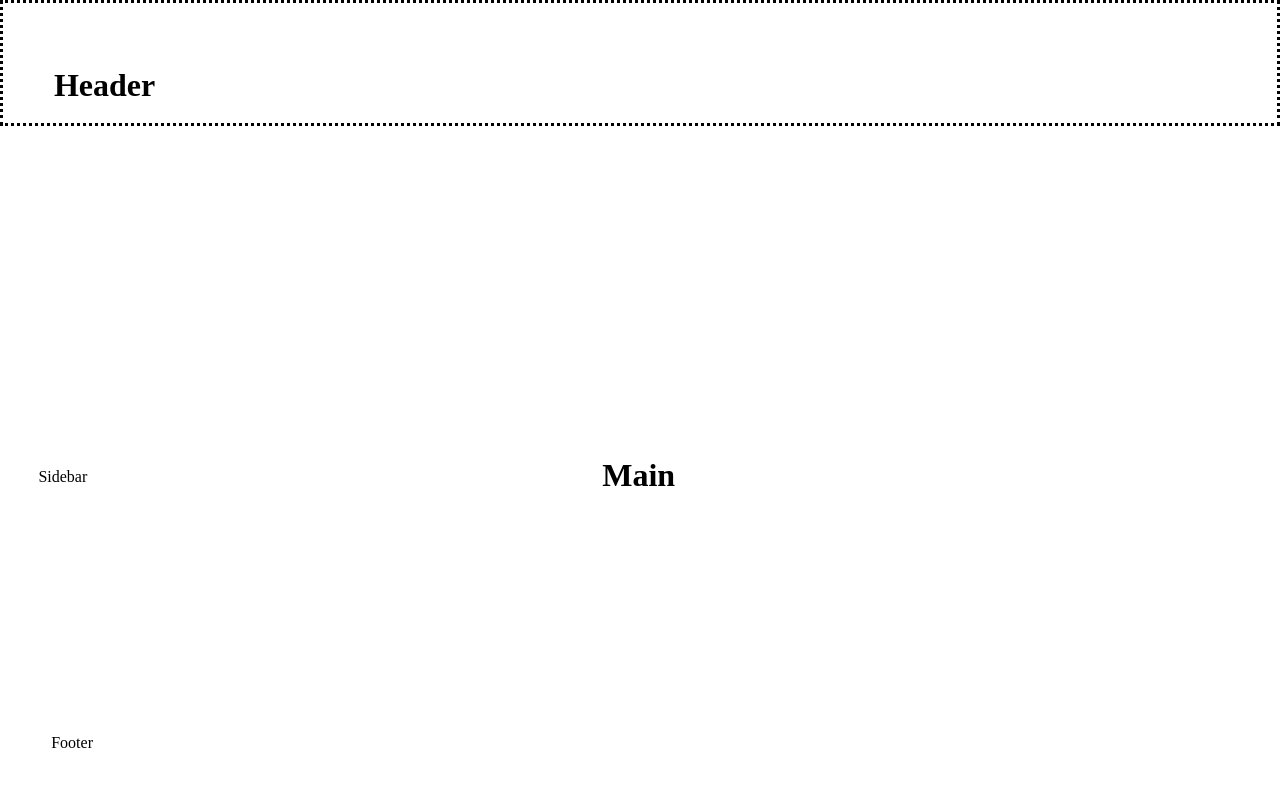
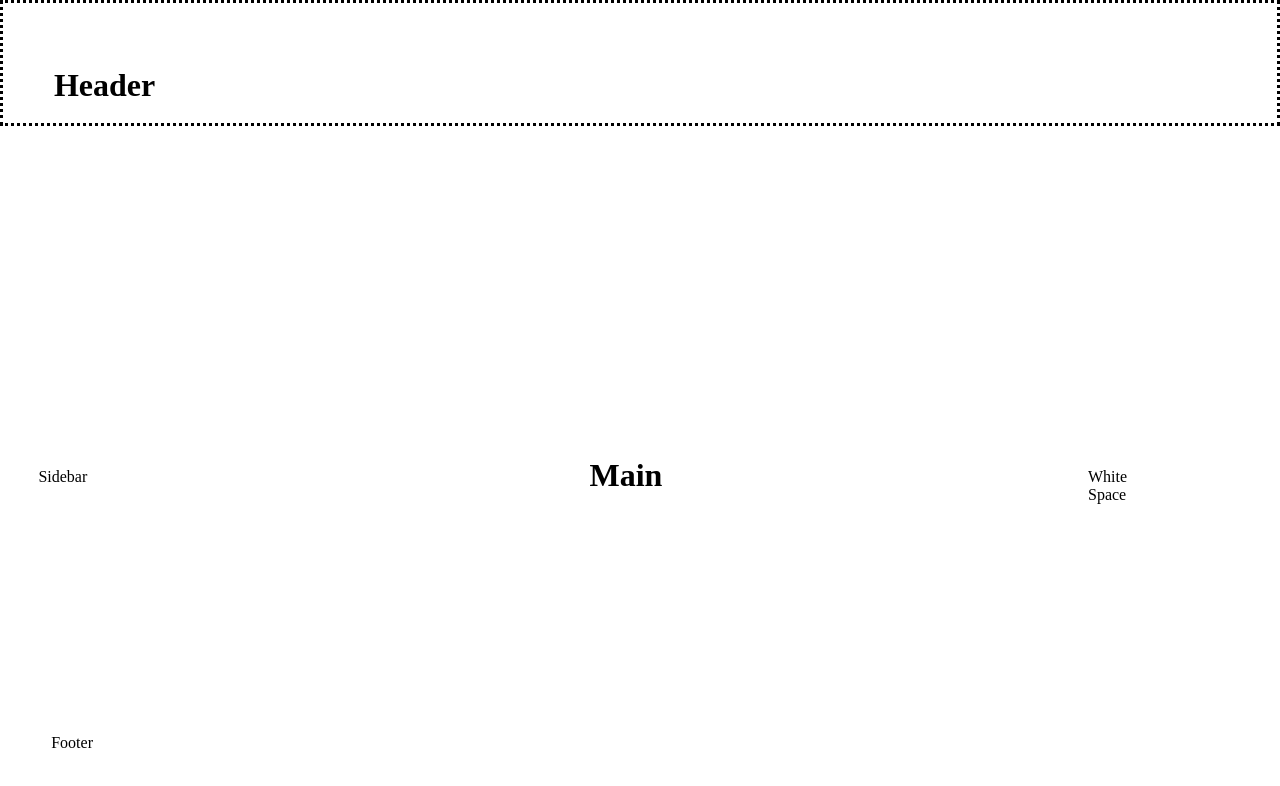
Before and after one commit to SI-Kim/myblog-react, a React (Create React App) app: page / in a window 1280 px wide. Shown: the top 786 px of the page. Built offline with nearby package versions, Linux system fonts and the light colour scheme.

Commit message:
add white space on right side

```diff
--- a/src/App.js
+++ b/src/App.js
@@ -1,6 +1,6 @@
 import React from "react";
 import "./styles/App.css";
-import { Header, Footer, Sidebar, Main } from "./layouts/index";
+import { Header, Footer, Sidebar, Main, WhiteSpace } from "./layouts/index";
 
 function App() {
   return (
@@ -8,6 +8,7 @@ function App() {
       <Header />
       <Sidebar />
       <Main />
+      <WhiteSpace />
       <Footer />
     </div>
   );
--- a/src/layouts/Main.js
+++ b/src/layouts/Main.js
@@ -14,8 +14,7 @@ const useStyle = makeStyles((theme) => ({
   mainBox: {
     height: "70vh",
     width: "69vw",
-    float: "right",
-    marginRight: "15vw",
+    float: "left",
     color: "black",
     "&:hover": {
       border: "dotted"
--- a/src/layouts/WhiteSpace.js
+++ b/src/layouts/WhiteSpace.js
@@ -5,17 +5,29 @@ const WhiteSpace = () => {
   const classes = useStyle();
   return (
     <div className={classes.whiteSpaceBox}>
-      <p>WhiteSpace</p>
+      <p className={classes.p}>
+        White
+        <br />
+        Space
+      </p>
     </div>
   );
 };
 
 const useStyle = makeStyles((theme) => ({
   whiteSpaceBox: {
-    border: "1px",
+    float: "right",
+    marginRight: "0",
+    width: "15vw",
+    height: "70vh",
+
     "&:hover": {
       border: "dotted"
     }
+  },
+  p: {
+    paddingRight: "20%",
+    paddingTop: "170%"
   }
 }));
 
--- a/src/layouts/index.js
+++ b/src/layouts/index.js
@@ -2,3 +2,4 @@ export { default as Header } from "./Header";
 export { default as Footer } from "./Footer";
 export { default as Main } from "./Main";
 export { default as Sidebar } from "./Sidebar";
+export { default as WhiteSpace } from "./WhiteSpace";
```
